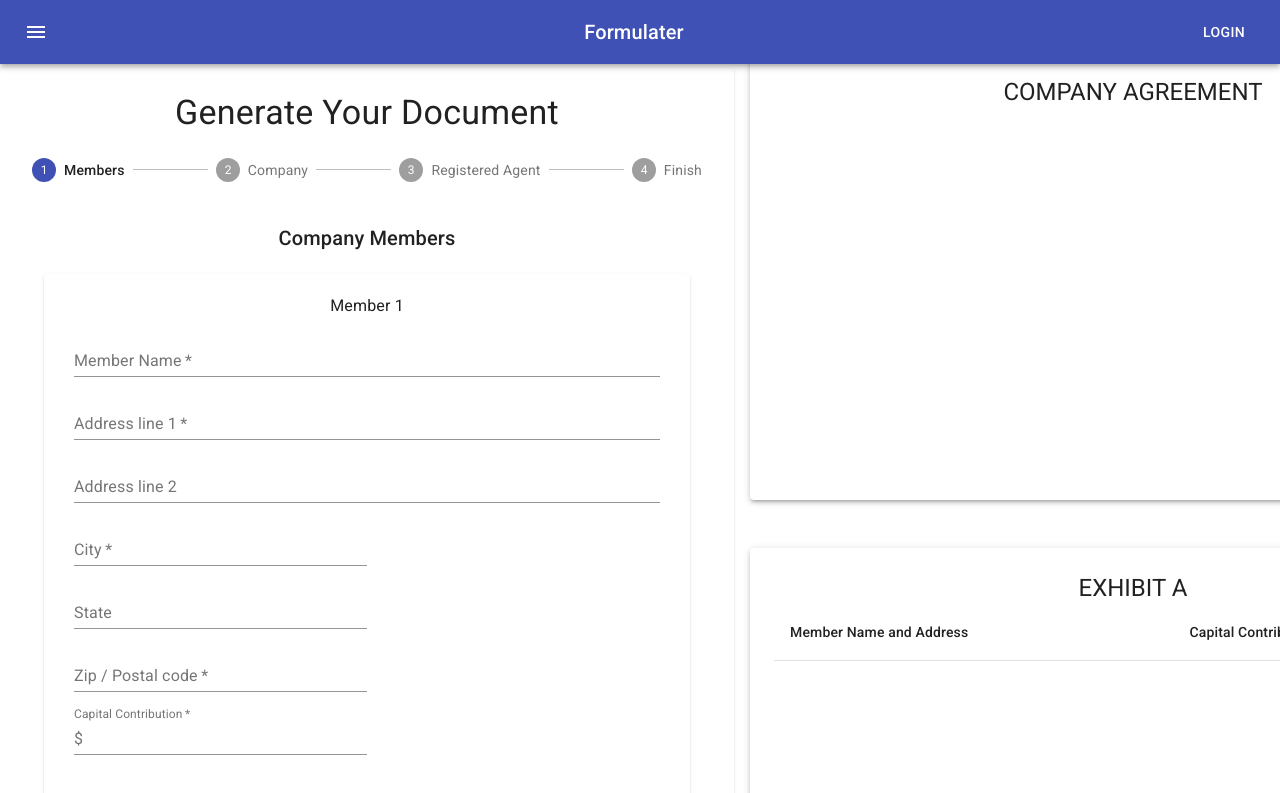
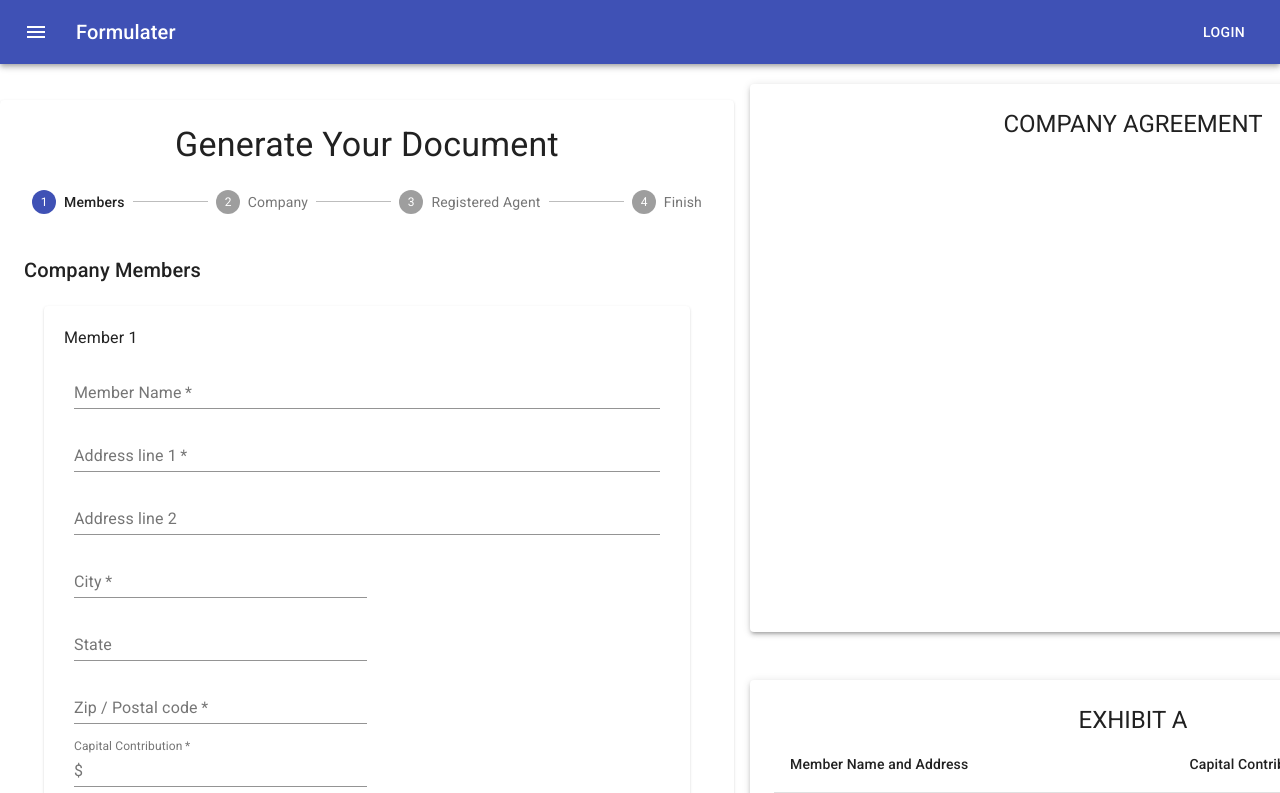
Before and after one commit to SCastanedaMunoz/Project-3, a React (Create React App) app: page /dashboard in a window 1280 px wide. Shown: the top 793 px of the page. Built offline with nearby package versions, Linux system fonts and the light colour scheme.

Commit message:
format document within paper and add additional options for step four

```diff
--- a/src/App.css
+++ b/src/App.css
@@ -1,5 +1,5 @@
 .App {
-  text-align: center;
+  /* text-align: center; */
 }
 
 .App-logo {
--- a/src/components/ContractViews/BlankCompanyAgreementView.js
+++ b/src/components/ContractViews/BlankCompanyAgreementView.js
@@ -7,16 +7,16 @@ import Typography from '@material-ui/core/Typography';
 const useStyles = makeStyles((theme) => ({
 
     paper: {
-        marginTop: theme.spacing(3),
+        marginTop: theme.spacing(10),
         marginBottom: theme.spacing(3),
         padding: theme.spacing(2),
         [theme.breakpoints.up(600 + theme.spacing(3) * 2)]: {
-            marginTop: theme.spacing(6),
+            marginTop: theme.spacing(10),
             marginBottom: theme.spacing(6),
             padding: theme.spacing(3),
         },
-        minHeight: 400,
-        maxHeight: 800,
+        minHeight: 500,
+        maxHeight: 500,
         overflow: "auto"
     }
 }));
--- a/src/components/ContractViews/BlankExhibitAView.js
+++ b/src/components/ContractViews/BlankExhibitAView.js
@@ -19,8 +19,8 @@ const useStyles = makeStyles((theme) => ({
             marginBottom: theme.spacing(6),
             padding: theme.spacing(3),
         },
-        minHeight: 400,
-        maxHeight: 800,
+        minHeight: 500,
+        maxHeight: 500,
         overflow: "auto"
     },
     table: {
--- a/src/components/ContractViews/CompanyAgreementView.js
+++ b/src/components/ContractViews/CompanyAgreementView.js
@@ -8,16 +8,16 @@ import ClauseListItem from "./ClauseListItem"
 const useStyles = makeStyles((theme) => ({
 
     paper: {
-        marginTop: theme.spacing(3),
+        marginTop: theme.spacing(10),
         marginBottom: theme.spacing(3),
         padding: theme.spacing(2),
         [theme.breakpoints.up(600 + theme.spacing(3) * 2)]: {
-            marginTop: theme.spacing(6),
+            marginTop: theme.spacing(10),
             marginBottom: theme.spacing(6),
             padding: theme.spacing(3),
         },
-        minHeight: 400,
-        maxHeight: 400,
+        minHeight: 500,
+        maxHeight: 500,
         overflow: "auto"
     }
 }));
--- a/src/components/ContractViews/ExhibitAView.js
+++ b/src/components/ContractViews/ExhibitAView.js
@@ -21,8 +21,8 @@ const useStyles = makeStyles((theme) => ({
             marginBottom: theme.spacing(6),
             padding: theme.spacing(3),
         },
-        minHeight: 400,
-        maxHeight: 400,
+        minHeight: 500,
+        maxHeight: 500,
         overflow: "auto"
     },
     table: {
--- a/src/pages/dashboard.js
+++ b/src/pages/dashboard.js
@@ -31,11 +31,11 @@ const useStyles = makeStyles((theme) => ({
         },
     },
     paper: {
-        marginTop: theme.spacing(3),
+        marginTop: theme.spacing(10),
         marginBottom: theme.spacing(3),
         padding: theme.spacing(2),
         [theme.breakpoints.up(600 + theme.spacing(3) * 2)]: {
-            marginTop: theme.spacing(6),
+            marginTop: theme.spacing(10),
             marginBottom: theme.spacing(6),
             padding: theme.spacing(3),
         },
@@ -252,12 +252,12 @@ function Dashboard() {
                     setArticle2([
                         { heading: `${article2Heading}` },
                         { initialMembers: `${article2Clauses.initialMembers.heading} ${article2Clauses.initialMembers.clause}` },
-                        { issuanceOfMembershipInterestsAfterFormationOfCompany: `${article2Clauses.issuanceOfMembershipInterestsAfterFormationOfCompany.heading} ${article2Clauses.issuanceOfMembershipInterestsAfterFormationOfCompany.clause}` },
+                        // { issuanceOfMembershipInterestsAfterFormationOfCompany: `${article2Clauses.issuanceOfMembershipInterestsAfterFormationOfCompany.heading} ${article2Clauses.issuanceOfMembershipInterestsAfterFormationOfCompany.clause}` },
                         { natureOfMembershipInterest: `${article2Clauses.natureOfMembershipInterest.heading} ${article2Clauses.natureOfMembershipInterest.clause}` },
                         { withdrawalOrExpulsionOfMember: `${article2Clauses.withdrawalOrExpulsionOfMember.heading}` },
                         article2Clauses.withdrawalOrExpulsionOfMember.subclauses,
                         { assignmentOfMembershipInterest: `${article2Clauses.assignmentOfMembershipInterest.heading} ${article2Clauses.assignmentOfMembershipInterest.clause}` },
-                        { admissionOfNewMembers: `${article2Clauses.admissionOfNewMembers.heading} ${article2Clauses.admissionOfNewMembers.clause}` },
+                        // { admissionOfNewMembers: `${article2Clauses.admissionOfNewMembers.heading} ${article2Clauses.admissionOfNewMembers.clause}` },
                         { rightsAndDutiesOfAssigneeOfMembershipInterestBeforeMembership: `${article2Clauses.rightsAndDutiesOfAssigneeOfMembershipInterestBeforeMembership.heading}` },
                         article2Clauses.rightsAndDutiesOfAssigneeOfMembershipInterestBeforeMembership.subclauses,
                         { rightsAndLiabilitiesOfAssigneeOfMembershipInterestAfterBecomingMember: `${article2Clauses.rightsAndLiabilitiesOfAssigneeOfMembershipInterestAfterBecomingMember.heading}` }, article2Clauses.rightsAndLiabilitiesOfAssigneeOfMembershipInterestAfterBecomingMember.subclauses,
@@ -303,8 +303,8 @@ function Dashboard() {
                         { noticeOfMeetings: `${article3Clauses.noticeOfMeetings.heading} ${article3Clauses.noticeOfMeetings.clause}` },
                         { waiverOfNotice: `${article3Clauses.waiverOfNotice.heading} ${article3Clauses.waiverOfNotice.clause}` },
                         { whoMayCall: `${article3Clauses.whoMayCall.heading} ${article3Clauses.whoMayCall.clause}` },
-                        { quorumAndActOfMembersOrCommittee: `${article3Clauses.quorumAndActOfMembersOrCommittee.heading} ${article3Clauses.quorumAndActOfMembersOrCommittee.clause}` },
-                        { votesRequiredToApproveCertainActions: `${article3Clauses.votesRequiredToApproveCertainActions.heading} ${article3Clauses.votesRequiredToApproveCertainActions.clause}` },
+                        // { quorumAndActOfMembersOrCommittee: `${article3Clauses.quorumAndActOfMembersOrCommittee.heading} ${article3Clauses.quorumAndActOfMembersOrCommittee.clause}` },
+                        // { votesRequiredToApproveCertainActions: `${article3Clauses.votesRequiredToApproveCertainActions.heading} ${article3Clauses.votesRequiredToApproveCertainActions.clause}` },
                         { mannerOfVoting: `${article3Clauses.mannerOfVoting.heading} ${article3Clauses.mannerOfVoting.clause}` },
                         { actionByWrittenConsent: `${article3Clauses.actionByWrittenConsent.heading} ${article3Clauses.actionByWrittenConsent.clause}` },
                         { explicitVoteOrConsentRequired: `${article3Clauses.explicitVoteOrConsentRequired.heading} ${article3Clauses.explicitVoteOrConsentRequired.clause}` },
@@ -414,7 +414,7 @@ function Dashboard() {
                     setArticle6([
                         { heading: `${article6Heading}` },
                         { distributions: `${article6Clauses.distributions.heading} ${article6Clauses.distributions.clause}` },
-                        { requiredAnnualTaxDistribution: `${article6Clauses.requiredAnnualTaxDistribution.heading} ${article6Clauses.requiredAnnualTaxDistribution.clause}` }
+                        // { requiredAnnualTaxDistribution: `${article6Clauses.requiredAnnualTaxDistribution.heading} ${article6Clauses.requiredAnnualTaxDistribution.clause}` }
                     ])
                 }
             })
@@ -490,7 +490,7 @@ function Dashboard() {
                         { heading: `${article8Heading}` },
                         { rightOfFirstRefusal: `${article8Clauses.rightOfFirstRefusal.heading} ${article8Clauses.rightOfFirstRefusal.clause}` },
                         { deathOrDivocrceOfMemberOrSpouse: `${article8Clauses.deathOrDivocrceOfMemberOrSpouse.heading}` }, article8Clauses.deathOrDivocrceOfMemberOrSpouse.subclauses,
-                        { pushPullBuyout: `${article8Clauses.pushPullBuyout.heading}` }, article8Clauses.pushPullBuyout.subclauses,
+                        // { pushPullBuyout: `${article8Clauses.pushPullBuyout.heading}` }, article8Clauses.pushPullBuyout.subclauses,
                         { determinationOfPurchaseValue: `${article8Clauses.determinationOfPurchaseValue.heading}` }, article8Clauses.determinationOfPurchaseValue.subclauses,
                         { closingOfSalePaymentOfPurchasePrice: `${article8Clauses.closingOfSalePaymentOfPurchasePrice.heading} ${article8Clauses.closingOfSalePaymentOfPurchasePrice.clause}` },
                         { basisAdjustment: `${article8Clauses.basisAdjustment.heading} ${article8Clauses.basisAdjustment.clause}` }
@@ -532,8 +532,8 @@ function Dashboard() {
                     setArticle9([
                         { heading: `${article9Heading}` },
                         { exculpation: `${article9Clauses.exculpation.heading}` }, article9Clauses.exculpation.subclauses,
-                        { scopeOfDutiesOfCoveredPersons: `${article9Clauses.scopeOfDutiesOfCoveredPersons.heading} ${article9Clauses.scopeOfDutiesOfCoveredPersons.clause}` },
-                        { indemnification: `${article9Clauses.indemnification.heading} ${article9Clauses.indemnification.clause}` },
+                        // { scopeOfDutiesOfCoveredPersons: `${article9Clauses.scopeOfDutiesOfCoveredPersons.heading} ${article9Clauses.scopeOfDutiesOfCoveredPersons.clause}` },
+                        // { indemnification: `${article9Clauses.indemnification.heading} ${article9Clauses.indemnification.clause}` },
                         { expenses: `${article9Clauses.expenses.heading} ${article9Clauses.expenses.clause}` },
                         { insurance: `${article9Clauses.insurance.heading} ${article9Clauses.insurance.clause}` },
                         { durationOfProtection: `${article9Clauses.durationOfProtection.heading} ${article9Clauses.durationOfProtection.clause}` },
```
Also changed, not shown: public/data/clause-data.json.
